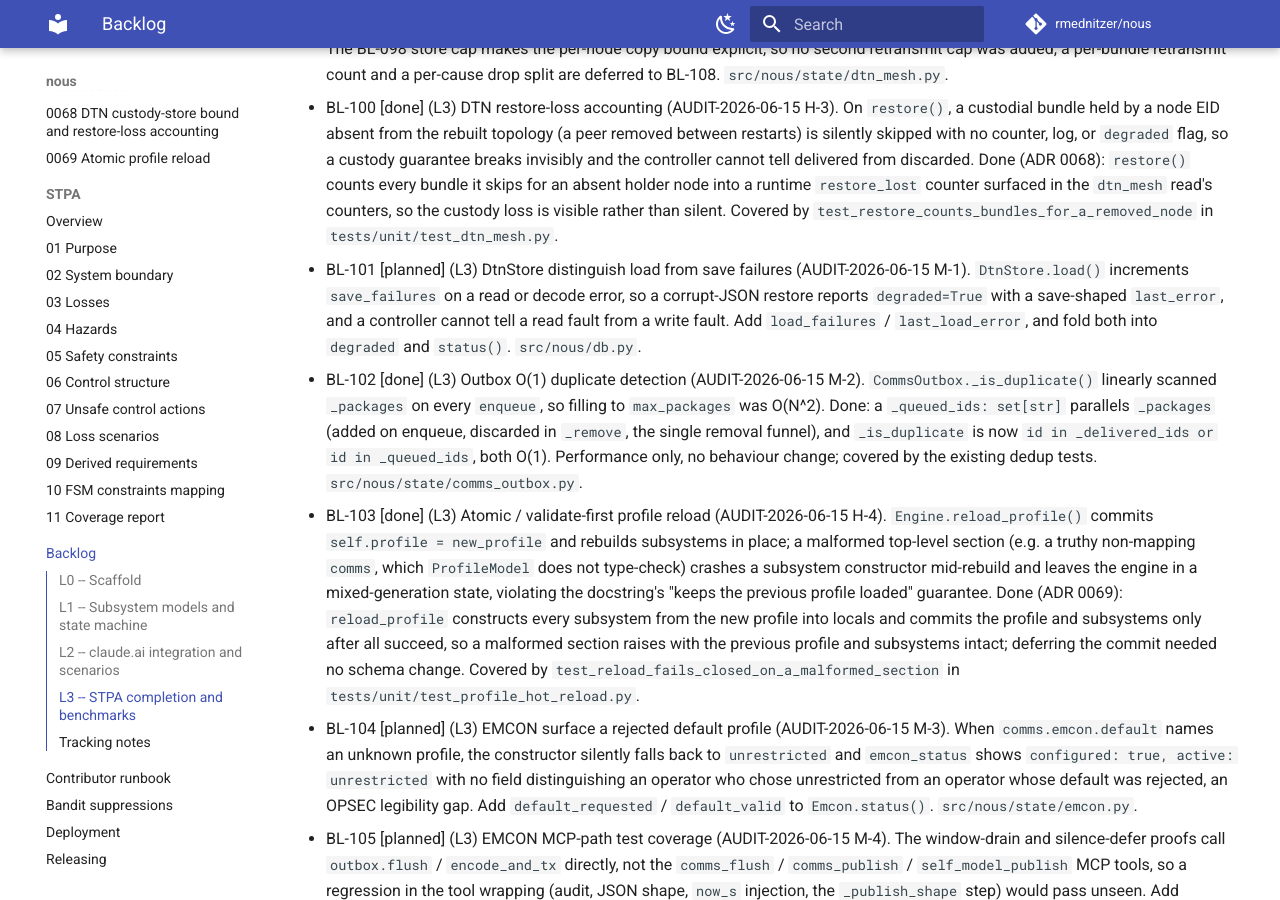
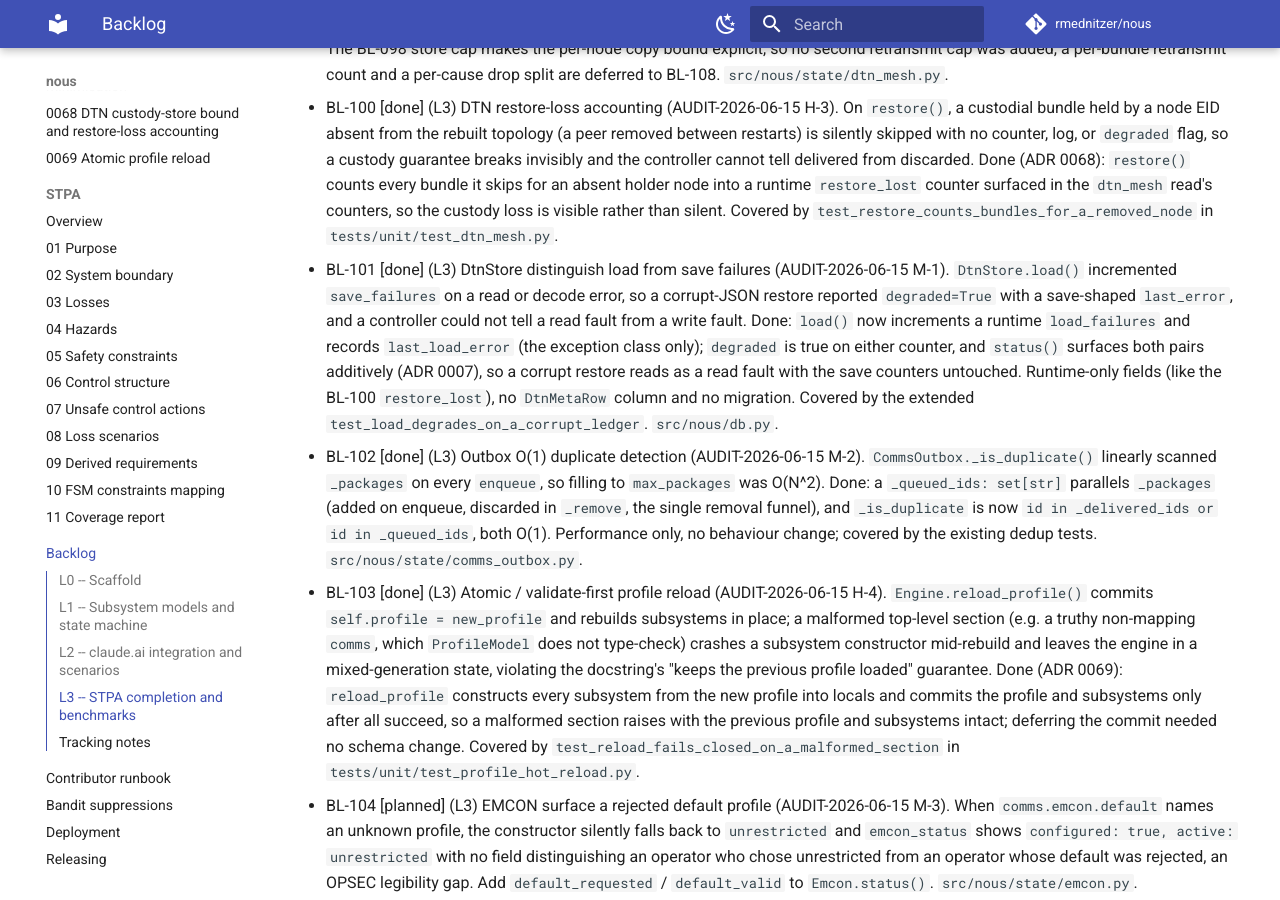
Before and after one commit to rmednitzer/nous, an MkDocs documentation site: the page built from docs/backlog.md, in a window 1280 px wide and 900 px high, scrolled down 19898 px. Built offline with MkDocs 1.6.1 and Material for MkDocs 9.7.7, drawn with Linux system fonts in a browser that asks for light colours; comment, search, counter and statistics services are not loaded.

Commit message:
fix(BL-101): distinguish a DtnStore load fault from a save fault (#165)
DtnStore.load() incremented save_failures on a corrupt or unreadable restore, so
a read fault surfaced as a save-shaped last_error and a controller could not tell
a read fault from a write fault (AUDIT-2026-06-15 M-1). load() now increments a
runtime load_failures and records last_load_error (the exception class only);
degraded is true on either counter, and status() surfaces both pairs additively
(ADR 0007), so a corrupt restore reads as a read fault with the save counters
untouched.

Runtime-only fields (like the BL-100 restore_lost), no DtnMetaRow column and no
migration. The extended test_load_degrades_on_a_corrupt_ledger pins that a
corrupt restore bumps load_failures, not save_failures.

Gates green: ruff, mypy, pytest (1077), policy, bandit (0/0/0), mkdocs strict,
make schema (no drift).

https://claude.ai/code/session_017eybTXAGZEoHcYPt5rUMVP

```diff
--- a/docs/backlog.md
+++ b/docs/backlog.md
@@ -124,7 +124,7 @@ possible.
 - BL-098 [done] (L3) DTN per-node store cap (AUDIT-2026-06-15 H-1). `DtnNode.store` is unbounded: `originate()` accepts `lifetime_s=0` (expiry `None`) and `step()` leaves a bundle whose `dest_eid` names no node in the topology in its holder's store, with no route and no expiry, so sustained origination to an unreachable peer grows memory without bound and without a controller-visible signal. Done (ADR 0068): a configurable `dtn.max_store` (default 256) bounds each node's store; the `_admit` seam sheds the triage-worst held bundle (lowest precedence, newest) over the cap and counts it as `dropped`, so unroutable or no-expiry bundles cannot grow without bound and a low-precedence flood cannot evict a higher-precedence custody bundle. Covered by `test_store_cap_sheds_bundles_over_capacity` and `test_store_cap_keeps_higher_precedence` in `tests/unit/test_dtn_mesh.py`.
 - BL-099 [done] (L3) DTN per-bundle retransmit cap (AUDIT-2026-06-15 H-2). The audit flagged custody retransmit as O(custody_retries^N) over an N-hop high-loss path. Resolved (ADR 0068): re-assessed as over-stated. Per-node `seen` dedup admits a bundle id to a node at most once, so live copies are bounded by the node count rather than exponentially, and the per-lineage `attempts <= custody_retries` cap is inherited by `clone()` and persisted in the bundle row, so it survives a restart. The BL-098 store cap makes the per-node copy bound explicit, so no second retransmit cap was added; a per-bundle retransmit count and a per-cause drop split are deferred to BL-108. `src/nous/state/dtn_mesh.py`.
 - BL-100 [done] (L3) DTN restore-loss accounting (AUDIT-2026-06-15 H-3). On `restore()`, a custodial bundle held by a node EID absent from the rebuilt topology (a peer removed between restarts) is silently skipped with no counter, log, or `degraded` flag, so a custody guarantee breaks invisibly and the controller cannot tell delivered from discarded. Done (ADR 0068): `restore()` counts every bundle it skips for an absent holder node into a runtime `restore_lost` counter surfaced in the `dtn_mesh` read's counters, so the custody loss is visible rather than silent. Covered by `test_restore_counts_bundles_for_a_removed_node` in `tests/unit/test_dtn_mesh.py`.
-- BL-101 [planned] (L3) DtnStore distinguish load from save failures (AUDIT-2026-06-15 M-1). `DtnStore.load()` increments `save_failures` on a read or decode error, so a corrupt-JSON restore reports `degraded=True` with a save-shaped `last_error`, and a controller cannot tell a read fault from a write fault. Add `load_failures` / `last_load_error`, and fold both into `degraded` and `status()`. `src/nous/db.py`.
+- BL-101 [done] (L3) DtnStore distinguish load from save failures (AUDIT-2026-06-15 M-1). `DtnStore.load()` incremented `save_failures` on a read or decode error, so a corrupt-JSON restore reported `degraded=True` with a save-shaped `last_error`, and a controller could not tell a read fault from a write fault. Done: `load()` now increments a runtime `load_failures` and records `last_load_error` (the exception class only); `degraded` is true on either counter, and `status()` surfaces both pairs additively (ADR 0007), so a corrupt restore reads as a read fault with the save counters untouched. Runtime-only fields (like the BL-100 `restore_lost`), no `DtnMetaRow` column and no migration. Covered by the extended `test_load_degrades_on_a_corrupt_ledger`. `src/nous/db.py`.
 - BL-102 [done] (L3) Outbox O(1) duplicate detection (AUDIT-2026-06-15 M-2). `CommsOutbox._is_duplicate()` linearly scanned `_packages` on every `enqueue`, so filling to `max_packages` was O(N^2). Done: a `_queued_ids: set[str]` parallels `_packages` (added on enqueue, discarded in `_remove`, the single removal funnel), and `_is_duplicate` is now `id in _delivered_ids or id in _queued_ids`, both O(1). Performance only, no behaviour change; covered by the existing dedup tests. `src/nous/state/comms_outbox.py`.
 - BL-103 [done] (L3) Atomic / validate-first profile reload (AUDIT-2026-06-15 H-4). `Engine.reload_profile()` commits `self.profile = new_profile` and rebuilds subsystems in place; a malformed top-level section (e.g. a truthy non-mapping `comms`, which `ProfileModel` does not type-check) crashes a subsystem constructor mid-rebuild and leaves the engine in a mixed-generation state, violating the docstring's "keeps the previous profile loaded" guarantee. Done (ADR 0069): `reload_profile` constructs every subsystem from the new profile into locals and commits the profile and subsystems only after all succeed, so a malformed section raises with the previous profile and subsystems intact; deferring the commit needed no schema change. Covered by `test_reload_fails_closed_on_a_malformed_section` in `tests/unit/test_profile_hot_reload.py`.
 - BL-104 [planned] (L3) EMCON surface a rejected default profile (AUDIT-2026-06-15 M-3). When `comms.emcon.default` names an unknown profile, the constructor silently falls back to `unrestricted` and `emcon_status` shows `configured: true, active: unrestricted` with no field distinguishing an operator who chose unrestricted from an operator whose default was rejected, an OPSEC legibility gap. Add `default_requested` / `default_valid` to `Emcon.status()`. `src/nous/state/emcon.py`.
```
Also changed, not shown: CHANGELOG.md (+9 -0 lines), 2 other files.
